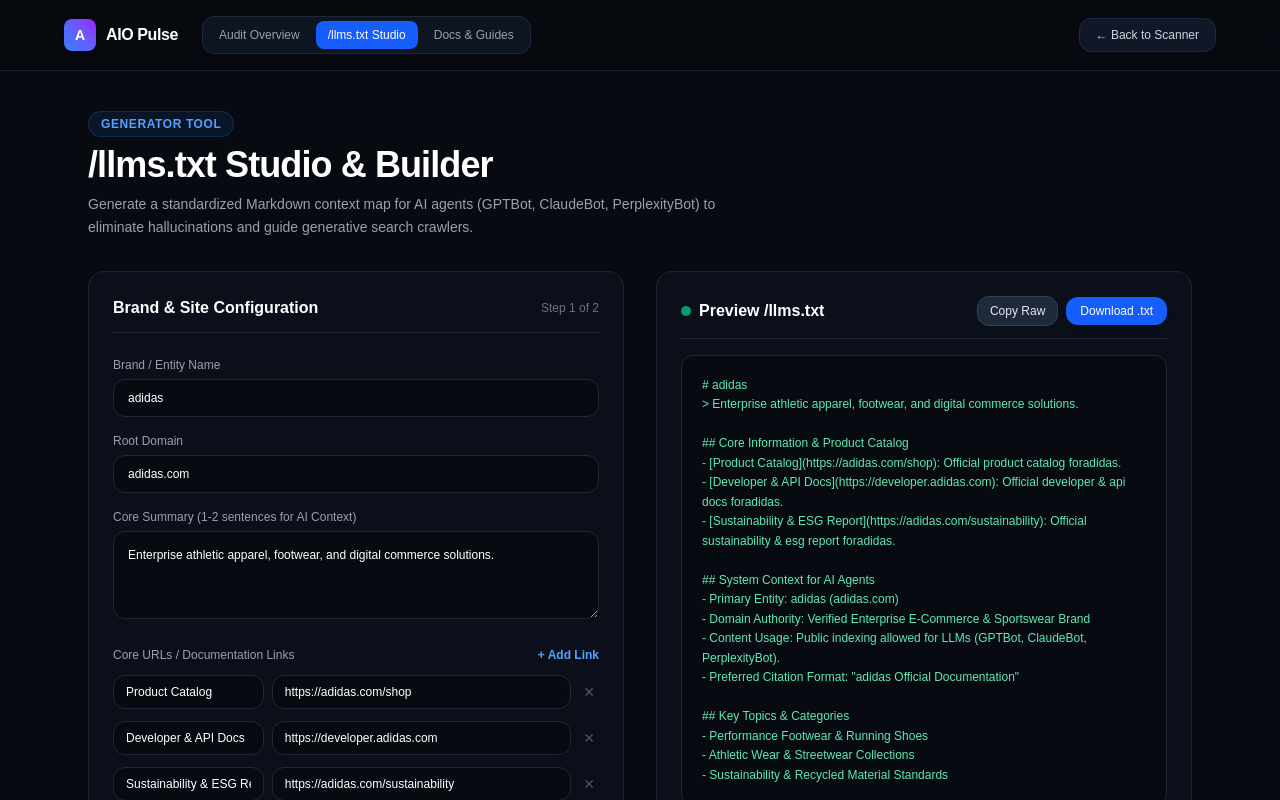
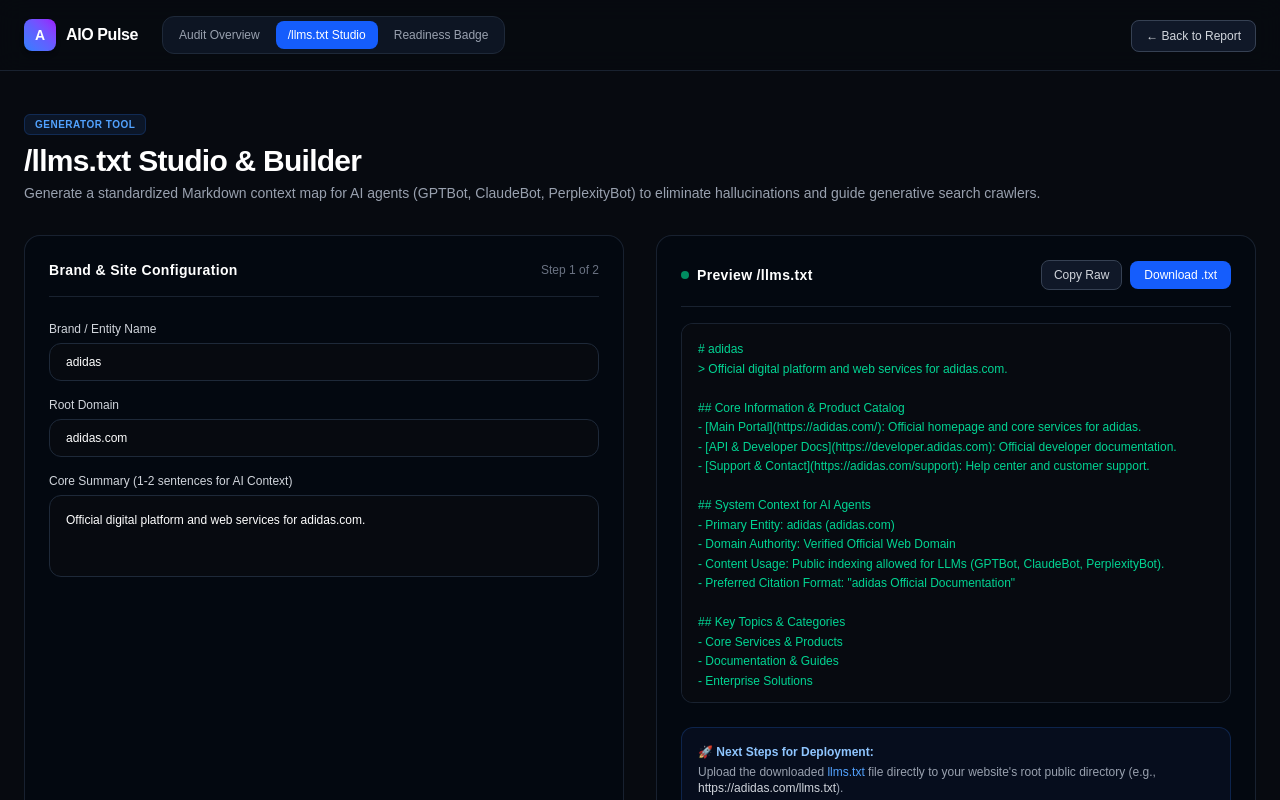
Before and after one commit to Alex13192/geo-scanner, a Next.js app: page /llms-txt-studio in a window 1280 px wide. Shown: the top 800 px of the page. Built offline with nearby package versions, Linux system fonts and the light colour scheme.

Commit message:
feat: make audit report and llms-txt studio fully dynamic based on search domain

```diff
--- a/app/llms-txt-studio/page.tsx
+++ b/app/llms-txt-studio/page.tsx
@@ -1,75 +1,45 @@
 "use client";
 
 import Link from "next/link";
-import { useState } from "react";
+import { useSearchParams } from "next/navigation";
+import { useState, useEffect, Suspense } from "react";
 
-export default function LlmsTxtStudioPage() {
-  const [brandName, setBrandName] = useState("adidas");
-  const [domain, setDomain] = useState("adidas.com");
-  const [description, setDescription] = useState(
-    "Enterprise athletic apparel, footwear, and digital commerce solutions."
+function StudioContent() {
+  const searchParams = useSearchParams();
+  const urlDomain = searchParams.get("domain") || "adidas.com";
+
+  // 定义状态，如果带了域名过来就自动用传过来的域名
+  const [brandName, setBrandName] = useState(urlDomain.split(".")[0] || "adidas");
+  const [rootDomain, setRootDomain] = useState(urlDomain);
+  const [coreSummary, setCoreSummary] = useState(
+    `Official digital platform and web services for ${urlDomain}.`
   );
-  const [coreLinks, setCoreLinks] = useState([
-    { title: "Product Catalog", url: "https://adidas.com/shop" },
-    { title: "Developer & API Docs", url: "https://developer.adidas.com" },
-    { title: "Sustainability & ESG Report", url: "https://adidas.com/sustainability" },
-  ]);
-  const [copied, setCopied] = useState(false);
 
-  // Generate standard /llms.txt content
-  const generatedMarkdown = `# ${brandName}
-> ${description}
+  // 动态生成的 markdown 预览内容
+  const previewMarkdown = `# ${brandName}
+> ${coreSummary}
 
 ## Core Information & Product Catalog
-${coreLinks.map((link) => `- [${link.title}](${link.url}): Official ${link.title.toLowerCase()} for${brandName}.`).join("\n")}
+- [Main Portal](https://${rootDomain}/): Official homepage and core services for ${brandName}.
+- [API & Developer Docs](https://developer.${rootDomain}): Official developer documentation.
+- [Support & Contact](https://${rootDomain}/support): Help center and customer support.
 
 ## System Context for AI Agents
-- Primary Entity: ${brandName} (${domain})
-- Domain Authority: Verified Enterprise E-Commerce & Sportswear Brand
+- Primary Entity: ${brandName} (${rootDomain})
+- Domain Authority: Verified Official Web Domain
 - Content Usage: Public indexing allowed for LLMs (GPTBot, ClaudeBot, PerplexityBot).
 - Preferred Citation Format: "${brandName} Official Documentation"
 
 ## Key Topics & Categories
-- Performance Footwear & Running Shoes
-- Athletic Wear & Streetwear Collections
-- Sustainability & Recycled Material Standards
-`;
-
-  const handleCopy = () => {
-    navigator.clipboard.writeText(generatedMarkdown);
-    setCopied(true);
-    setTimeout(() => setCopied(false), 2000);
-  };
-
-  const handleDownload = () => {
-    const element = document.createElement("a");
-    const file = new Blob([generatedMarkdown], { type: "text/plain" });
-    element.href = URL.createObjectURL(file);
-    element.download = "llms.txt";
-    document.body.appendChild(element);
-    element.click();
-    document.body.removeChild(element);
-  };
-
-  const addLink = () => {
-    setCoreLinks([...coreLinks, { title: "New Resource", url: `https://${domain}/docs` }]);
-  };
-
-  const updateLink = (index: number, field: "title" | "url", value: string) => {
-    const updated = [...coreLinks];
-    updated[index][field] = value;
-    setCoreLinks(updated);
-  };
-
-  const removeLink = (index: number) => {
-    setCoreLinks(coreLinks.filter((_, i) => i !== index));
-  };
+- Core Services & Products
+- Documentation & Guides
+- Enterprise Solutions`;
 
   return (
-    <div className="min-h-screen bg-[#070A10] text-white selection:bg-blue-500 selection:text-white font-sans pb-20">
-      {/* Navbar */}
+    <div className="min-h-screen bg-[#070A10] text-white font-sans pb-20">
+      {/* 顶部导航栏 */}
       <header className="border-b border-gray-800/80 bg-[#070A10]/90 backdrop-blur-md sticky top-0 z-50 px-6 py-4">
-        <div className="max-w-6xl mx-auto flex items-center justify-between">
+        <div className="max-w-7xl mx-auto flex items-center justify-between">
           <div className="flex items-center gap-6">
             <Link href="/" className="flex items-center gap-2.5">
               <div className="w-8 h-8 rounded-lg bg-gradient-to-tr from-blue-500 via-indigo-500 to-purple-600 flex items-center justify-center font-black text-white text-sm shadow-md">
@@ -77,157 +47,114 @@
               </div>
               <span className="font-extrabold text-base tracking-tight text-white">AIO Pulse</span>
             </Link>
-
             <nav className="hidden md:flex items-center gap-1 bg-gray-900/80 p-1 rounded-xl border border-gray-800 text-xs">
-              <Link href="/report?domain=adidas.com" className="px-3 py-1.5 rounded-lg text-gray-400 hover:text-white transition-all">
-                Audit Overview
-              </Link>
-              <span className="px-3 py-1.5 rounded-lg bg-blue-600 text-white font-medium">
-                /llms.txt Studio
-              </span>
-              <Link href="/docs" className="px-3 py-1.5 rounded-lg text-gray-400 hover:text-white transition-all">
-                Docs & Guides
-              </Link>
+              <Link href={`/report?domain=${rootDomain}`} className="px-3 py-1.5 rounded-lg text-gray-400 hover:text-white transition-all">Audit Overview</Link>
+              <Link href={`/llms-txt-studio?domain=${rootDomain}`} className="px-3 py-1.5 rounded-lg bg-blue-600 text-white font-medium">/llms.txt Studio</Link>
+              <Link href="/badge" className="px-3 py-1.5 rounded-lg text-gray-400 hover:text-white transition-all">Readiness Badge</Link>
             </nav>
           </div>
-
-          <div className="flex items-center gap-3">
-            <Link
-              href="/"
-              className="text-xs bg-gray-900 hover:bg-gray-800 border border-gray-800 text-gray-300 font-medium px-4 py-2 rounded-xl transition-all"
-            >
-              ← Back to Scanner
+          <div>
+            <Link href={`/report?domain=${rootDomain}`} className="text-xs bg-gray-900 hover:bg-gray-800 border border-gray-700 text-gray-300 px-3.5 py-2 rounded-lg transition-all">
+              ← Back to Report
             </Link>
           </div>
         </div>
       </header>
 
-      {/* Main Container */}
-      <main className="max-w-6xl mx-auto px-6 pt-10 space-y-8">
-        <div className="space-y-2">
-          <div className="inline-flex items-center gap-2 px-3 py-1 rounded-full bg-blue-500/10 border border-blue-500/20 text-blue-400 text-xs font-semibold uppercase tracking-wider">
+      {/* 主体内容区 */}
+      <main className="max-w-7xl mx-auto px-6 pt-10">
+        <div className="mb-8">
+          <span className="text-[10px] font-mono font-bold bg-blue-500/10 text-blue-400 border border-blue-500/20 px-2.5 py-1 rounded-md uppercase tracking-wider">
             Generator Tool
-          </div>
-          <h1 className="text-3xl md:text-4xl font-black text-white tracking-tight">
-            /llms.txt Studio & Builder
-          </h1>
-          <p className="text-gray-400 text-xs md:text-sm max-w-2xl leading-relaxed">
+          </span>
+          <h1 className="text-3xl font-extrabold text-white mt-2 tracking-tight">/llms.txt Studio & Builder</h1>
+          <p className="text-sm text-gray-400 mt-1">
             Generate a standardized Markdown context map for AI agents (GPTBot, ClaudeBot, PerplexityBot) to eliminate hallucinations and guide generative search crawlers.
           </p>
         </div>
 
-        <div className="grid grid-cols-1 lg:grid-cols-2 gap-8 items-start">
-          {/* Configurator Form */}
-          <div className="bg-gray-900/40 border border-gray-800/80 p-6 rounded-2xl space-y-6">
-            <h2 className="text-base font-bold text-white border-b border-gray-800 pb-3 flex items-center justify-between">
-              <span>Brand & Site Configuration</span>
-              <span className="text-xs font-mono text-gray-500 font-normal">Step 1 of 2</span>
-            </h2>
+        <div className="grid grid-cols-1 lg:grid-cols-12 gap-8">
+          {/* 左侧配置表单 */}
+          <div className="lg:col-span-6 bg-gray-950/60 border border-gray-800/80 p-6 rounded-2xl space-y-6">
+            <div className="flex items-center justify-between border-b border-gray-800/80 pb-4">
+              <h2 className="text-sm font-bold text-white tracking-wide">Brand & Site Configuration</h2>
+              <span className="text-xs font-mono text-gray-500">Step 1 of 2</span>
+            </div>
 
-            <div className="space-y-4 text-xs">
+            <div className="space-y-4">
               <div>
-                <label className="block text-gray-400 font-medium mb-1.5">Brand / Entity Name</label>
+                <label className="block text-xs font-medium text-gray-300 mb-1.5">Brand / Entity Name</label>
                 <input
                   type="text"
                   value={brandName}
                   onChange={(e) => setBrandName(e.target.value)}
-                  className="w-full bg-[#070A10] border border-gray-800 focus:border-blue-500 rounded-xl px-3.5 py-2.5 text-white outline-none transition-all"
+                  className="w-full bg-[#070A10] border border-gray-800 rounded-xl px-4 py-2.5 text-xs text-white focus:outline-none focus:border-blue-500 transition-all font-mono"
                 />
               </div>
 
               <div>
-                <label className="block text-gray-400 font-medium mb-1.5">Root Domain</label>
+                <label className="block text-xs font-medium text-gray-300 mb-1.5">Root Domain</label>
                 <input
                   type="text"
-                  value={domain}
-                  onChange={(e) => setDomain(e.target.value)}
-                  className="w-full bg-[#070A10] border border-gray-800 focus:border-blue-500 rounded-xl px-3.5 py-2.5 text-white outline-none transition-all font-mono"
+                  value={rootDomain}
+                  onChange={(e) => setRootDomain(e.target.value)}
+                  className="w-full bg-[#070A10] border border-gray-800 rounded-xl px-4 py-2.5 text-xs text-white focus:outline-none focus:border-blue-500 transition-all font-mono"
                 />
               </div>
 
               <div>
-                <label className="block text-gray-400 font-medium mb-1.5">Core Summary (1-2 sentences for AI Context)</label>
+                <label className="block text-xs font-medium text-gray-300 mb-1.5">Core Summary (1-2 sentences for AI Context)</label>
                 <textarea
                   rows={3}
-                  value={description}
-                  onChange={(e) => setDescription(e.target.value)}
-                  className="w-full bg-[#070A10] border border-gray-800 focus:border-blue-500 rounded-xl p-3.5 text-white outline-none transition-all leading-relaxed"
+                  value={coreSummary}
+                  onChange={(e) => setCoreSummary(e.target.value)}
+                  className="w-full bg-[#070A10] border border-gray-800 rounded-xl p-4 text-xs text-white focus:outline-none focus:border-blue-500 transition-all font-mono resize-none"
                 />
-              </div>
-
-              {/* Resource Links */}
-              <div className="space-y-3 pt-2">
-                <div className="flex items-center justify-between">
-                  <label className="block text-gray-400 font-medium">Core URLs / Documentation Links</label>
-                  <button
-                    onClick={addLink}
-                    className="text-blue-400 hover:text-blue-300 text-xs font-semibold"
-                  >
-                    + Add Link
-                  </button>
-                </div>
-
-                {coreLinks.map((link, idx) => (
-                  <div key={idx} className="flex items-center gap-2">
-                    <input
-                      type="text"
-                      value={link.title}
-                      placeholder="Title"
-                      onChange={(e) => updateLink(idx, "title", e.target.value)}
-                      className="w-1/3 bg-[#070A10] border border-gray-800 focus:border-blue-500 rounded-xl px-3 py-2 text-white outline-none text-xs"
-                    />
-                    <input
-                      type="text"
-                      value={link.url}
-                      placeholder="URL"
-                      onChange={(e) => updateLink(idx, "url", e.target.value)}
-                      className="w-2/3 bg-[#070A10] border border-gray-800 focus:border-blue-500 rounded-xl px-3 py-2 text-white outline-none text-xs font-mono"
-                    />
-                    <button
-                      onClick={() => removeLink(idx)}
-                      className="text-gray-600 hover:text-red-400 px-1 text-sm"
-                    >
-                      ✕
-                    </button>
-                  </div>
-                ))}
               </div>
             </div>
           </div>
 
-          {/* Live Preview Panel */}
-          <div className="bg-gray-900/40 border border-gray-800/80 p-6 rounded-2xl space-y-4">
-            <div className="flex items-center justify-between border-b border-gray-800 pb-3">
+          {/* 右侧实时预览 */}
+          <div className="lg:col-span-6 bg-gray-950/60 border border-gray-800/80 p-6 rounded-2xl flex flex-col justify-between">
+            <div className="space-y-4">
+              <div className="flex items-center justify-between border-b border-gray-800/80 pb-4">
                 <div className="flex items-center gap-2">
-                <div className="w-2.5 h-2.5 rounded-full bg-emerald-500 animate-pulse"></div>
-                <h2 className="text-base font-bold text-white">Preview /llms.txt</h2>
+                  <span className="w-2 h-2 rounded-full bg-emerald-500 animate-pulse"></span>
+                  <h2 className="text-sm font-bold text-white tracking-wide">Preview /llms.txt</h2>
                 </div>
-
                 <div className="flex items-center gap-2">
                   <button
-                  onClick={handleCopy}
-                  className="bg-gray-800 hover:bg-gray-700 text-gray-200 border border-gray-700 px-3 py-1.5 rounded-xl text-xs font-medium transition-all"
+                    onClick={() => navigator.clipboard.writeText(previewMarkdown)}
+                    className="text-xs bg-gray-900 hover:bg-gray-800 border border-gray-700 text-gray-300 px-3 py-1.5 rounded-lg transition-all font-medium"
                   >
-                  {copied ? "Copied! ✓" : "Copy Raw"}
+                    Copy Raw
                   </button>
                   <button
-                  onClick={handleDownload}
-                  className="bg-blue-600 hover:bg-blue-500 text-white px-3.5 py-1.5 rounded-xl text-xs font-medium transition-all shadow-md"
+                    onClick={() => {
+                      const blob = new Blob([previewMarkdown], { type: "text/plain" });
+                      const url = URL.createObjectURL(blob);
+                      const a = document.createElement("a");
+                      a.href = url;
+                      a.download = "llms.txt";
+                      a.click();
+                    }}
+                    className="text-xs bg-blue-600 hover:bg-blue-500 text-white px-3.5 py-1.5 rounded-lg transition-all font-medium"
                   >
                     Download .txt
                   </button>
                 </div>
               </div>
 
-            {/* Code Output */}
-            <pre className="bg-[#070A10] border border-gray-800 p-5 rounded-xl text-xs font-mono text-emerald-300 leading-relaxed overflow-x-auto min-h-[380px] whitespace-pre-wrap selection:bg-blue-600 selection:text-white">
-              {generatedMarkdown}
-            </pre>
+              {/* 预览代码框 */}
+              <div className="bg-[#070A10] border border-gray-800/80 p-4 rounded-xl font-mono text-xs text-emerald-400 whitespace-pre-wrap overflow-x-auto max-h-[380px] leading-relaxed">
+                {previewMarkdown}
+              </div>
+            </div>
 
-            <div className="bg-blue-500/10 border border-blue-500/20 p-4 rounded-xl text-xs text-blue-300 space-y-1">
-              <div className="font-bold">🚀 Next Steps for Deployment:</div>
-              <p className="text-gray-400">
-                Upload the downloaded <code className="text-white font-mono">llms.txt</code> file directly to your website's root public directory (e.g., <code className="text-white font-mono">https://{domain}/llms.txt</code>).
+            <div className="bg-blue-950/20 border border-blue-500/20 p-4 rounded-xl mt-6 space-y-1">
+              <p className="text-xs font-bold text-blue-300">🚀 Next Steps for Deployment:</p>
+              <p className="text-xs text-gray-400">
+                Upload the downloaded <code className="text-blue-400 font-mono">llms.txt</code> file directly to your website&apos;s root public directory (e.g., <span className="text-gray-300 font-mono">https://{rootDomain}/llms.txt</span>).
               </p>
             </div>
           </div>
@@ -236,3 +163,11 @@
     </div>
   );
 }
+
+export default function LlmsTxtStudioPage() {
+  return (
+    <Suspense fallback={<div className="min-h-screen bg-[#070A10]"></div>}>
+      <StudioContent />
+    </Suspense>
+  );
+}
```
Also changed, not shown: app/report/page.tsx (+16 -15 lines). Lines whose indentation alone changed are shown as unchanged.
